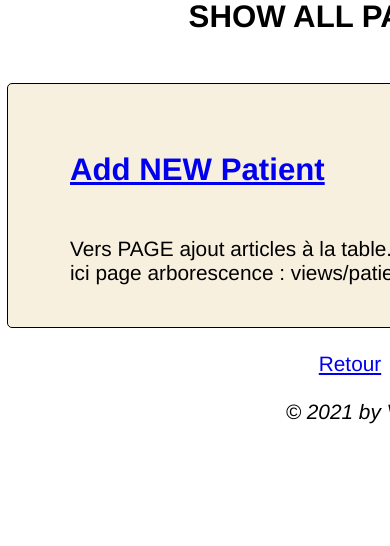
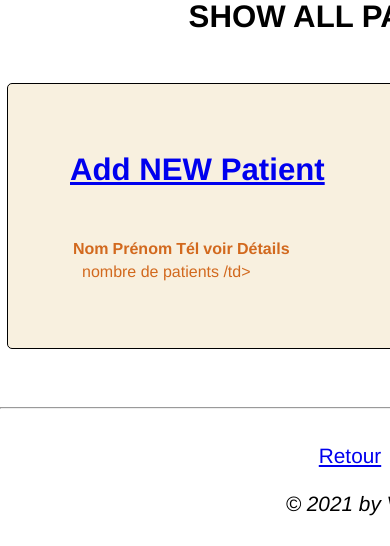
Before and after one commit to VeroBrossard/CodeIgniter_Hospital, a CodeIgniter app: page /database/index.php/patients in a window 390 px wide; the page is wider, and only the part inside the window is pictured. Shown: the part 328-874 px from the top of that part. Before the commit the page ends 844 px from the top of that part, so only its background shows below. Run offline with CodeIgniter, Linux system fonts and the light colour scheme; data that the repository does not hold is empty.

Commit message:
svgarde avant modif id i/o phone

```diff
--- a/application/assets/css/style.css
+++ b/application/assets/css/style.css
@@ -103,6 +103,13 @@ h1 {
   font-size: 1.5em;
   text-align: center;
 }
+table{
+  color:chocolate;
+  font-size: medium;
+}
+td{
+  padding: 2px 10px;
+}
 footer{
   text-align: center;
  }
--- a/application/controllers/Patients.php
+++ b/application/controllers/Patients.php
@@ -31,8 +31,8 @@ if (empty($data['patients_item']))
 }
 
 // $data['title'] = $data['patients_item']['title'] .'dans Patients.php by VB';
-$data['title'] = $data['patients_item']['phone'] .'dans Patients.php by VB';
-
+//$data['title'] = $data['patients_item']['phone'] .'dans Patients.php by VB';
+$data['title'] = ' Patients by Phone';
 $this->load->view('templates/headerHosp', $data);
 $this->load->view('patients/view', $data);
 $this->load->view('templates/footer');
--- a/application/views/patients/index.php
+++ b/application/views/patients/index.php
@@ -2,28 +2,40 @@
 
 
 <span><h2><a href="<?php echo site_url('patients/create'); ?>">Add NEW Patient</a></h2></span>
-
 </div>
 
 <br>
-
-Vers PAGE ajout articles à la table... <br>
-        <!-- CodeIgniterHospital/index.php/news/create  -->
-        <!-- <p><a href="<?php echo site_url('patients/create'); ?>">ADD NEW PATIENT PLEASE</a></p> -->
-<?php
-echo 'ici  page arborescence : views/patients/index.php ';
+<table>
+ <thead>
+        <tr>
+           <th>Nom</th>
+            <th>Prénom</th>
+            <th>Tél</th>
+            <th> voir Détails</th>
+         </tr>
+        </thead>
+        <tbody>
+ <?php
+//echo 'ici  page arborescence : views/patients/index.php ';
 
 foreach ($patients as $patients_item): ?>
+<!-- <div class="main"> -->
 
-        <h3><?php echo $patients_item['firstname'] .'by VB'; ?></h3>
-        <div class="main">
-                <?php echo $patients_item['lastname']; ?>
-                <?php echo $patients_item['phone']; ?>
-                <?php echo $patients_item['birthdate']; ?>
-                <?php echo $patients_item['mail']; ?>
-        </div>
-       <!--  essai bis  CodeIgniterHospital/index.php/news/article1  -->
-        <p><a href="<?php echo site_url('patients/'.$patients_item['phone']); ?>">View patient détails</a></p>
+        <tr>
+                <td><?php echo $patients_item['lastname']; ?></td>
+                <td><?php echo $patients_item['firstname'] .'by VB'; ?></td>
+                <td><?php echo $patients_item['phone']; ?></td>
+            <!-- <td><?php echo $patients_item['birthdate']; ?></td>
+                <td><?php echo $patients_item['mail']; ?></td> -->
+                <td><a href="<?php echo site_url('patients/'.$patients_item['phone']); ?>">détails</a></td>
+        </tr>
+<?php endforeach; ?>
 
-
-<?php endforeach; ?>
+        </tbody>
+        <tfoot>
+          <td colspan="5"> nombre de patients /td>
+        </tfoot>
+      </table>
+    </p>
+  </section><br /><br />
+  <hr />
```
Also changed, not shown: application/views/patients/view.php (+29 -6 lines).
